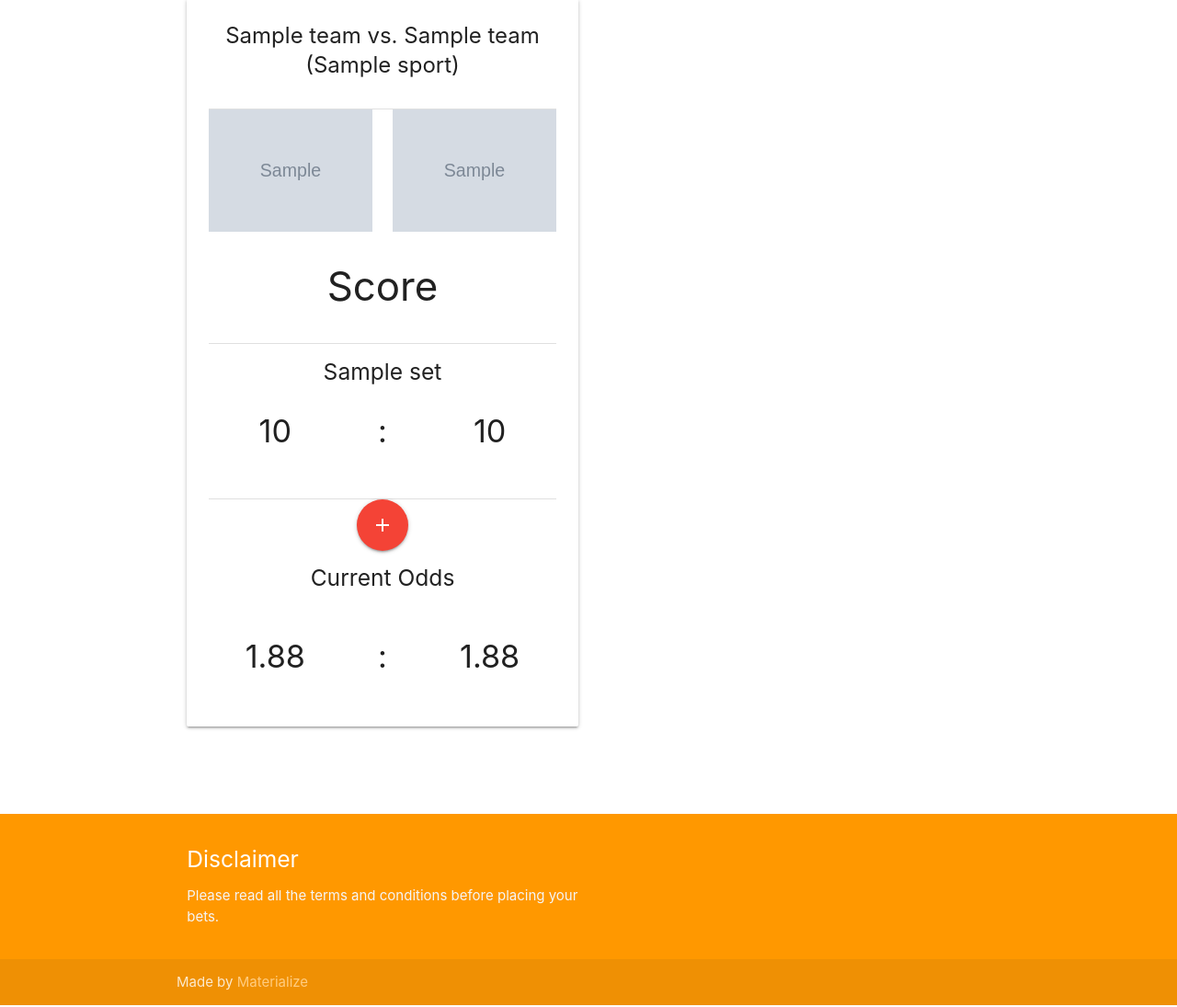
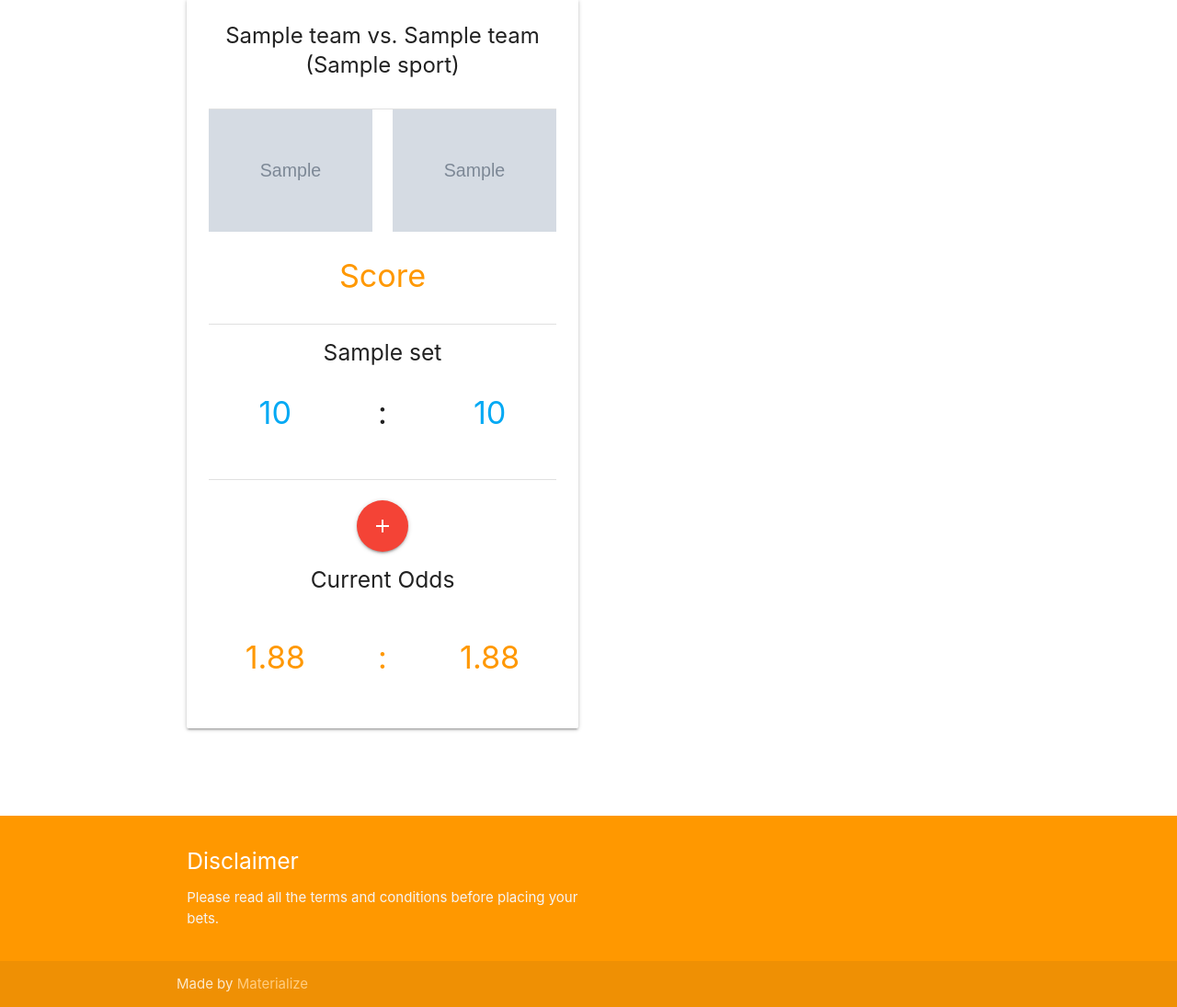
Before and after one commit to ayush1120/BetInf, a Django app: page / in a window 1280 px wide. Shown: the part 402-1497 px from the top of the page at 92% size. Run offline with Django 3.2, Linux system fonts and the light colour scheme; tables that the repository leaves empty hold one stand-in row (values such as "Sample post"); grey boxes marked "Sample" are stand-in pictures; some libraries are stand-ins or nearby versions.

Commit message:
modified index.html

```diff
--- a/stoned/templates/index.html
+++ b/stoned/templates/index.html
@@ -104,7 +104,7 @@
 
               </div>
               <div class="row">
-                <h3>Score</h3>
+                <h4 class="orange-text">Score</h4>
               </div>
 
               {% for set in sets|matchsets:match.match_pk %}
@@ -113,7 +113,7 @@
               <div class="row">
                 <div class="col s5">
                   <div class="row">
-                    <h4>{{set.team1_score}}</h4>
+                    <h4 class="light-blue-text">{{set.team1_score}}</h4>
                     {% if user_group.scout %}
                     <button type='submit' form="{{ set.set_pk|addstr:"inc_team1_score" }}"
                       class="waves-effect waves-light btn-small">+</button>
@@ -128,7 +128,7 @@
                 </div>
                 <div class="col s5">
                   <div class="row">
-                    <h4>{{set.team2_score}}</h4>
+                    <h4 class="light-blue-text">{{set.team2_score}}</h4>
                     {% if user_group.scout %}
                     <button type='submit' form="{{ set.set_pk|addstr:"inc_team2_score" }}"
                       class="waves-effect waves-light btn-small">+</button>
@@ -140,13 +140,14 @@
               </div>
               {% endfor %}
               <div class="divider"></div>
+              <br>
               <a class="btn-floating btn-large waves-effect waves-light red"><i class="material-icons">add</i></a>
 
 
               <div class="row">
                 <h5>Current Odds</h5>
               </div>
-              <div class="row">
+              <div class="row orange-text ">
                 <div class="col s5">
                   <h4>{{match.get_multipliers.0}}</h4>
                 </div>
```
